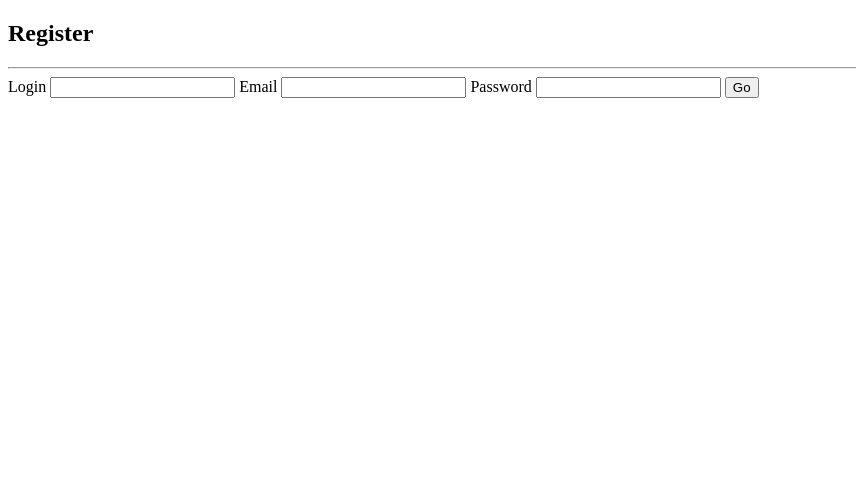
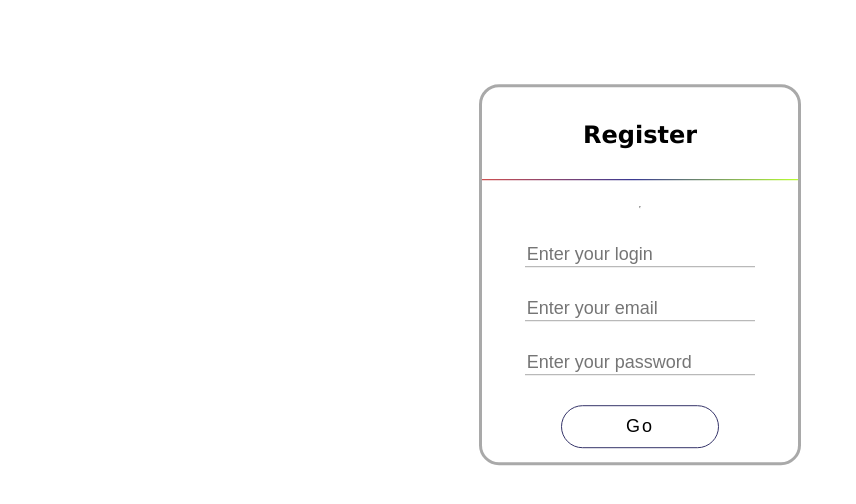
Before and after one commit to GraMmuLa/FormPract1, a plain HTML site: page index.html in a window 1280 px wide. Shown: the whole page, without its empty margins (0-856 px from the left). Drawn offline with Linux system fonts and the light colour scheme.

Commit message:
Styled the form. Edited style.css

```diff
--- a/css/style.css
+++ b/css/style.css
@@ -0,0 +1,84 @@
+.my-form {
+    font-family:Verdana, Geneva, Tahoma, sans-serif;
+
+    display: flex;
+    flex-direction: column;
+    height: 375px;
+    max-width: 25%;
+    align-items: center;
+    justify-content: space-around;
+    margin: auto;
+    transform: translateY(20%);
+
+    border: 3px solid darkgray;
+    border-radius: 20px;
+}
+
+.my-form__header {
+    align-self: stretch;
+    text-align: center;
+}
+
+.my-form__header::after {
+    content: '';
+    display: block;
+    background: linear-gradient(90deg, rgba(196,37,37,1) 0%, rgba(9,9,121,1) 48%, rgba(168,255,0,1) 100%);
+    width: 100%;
+    height: 1px;
+    position: relative;
+    top: 30px;
+}
+
+.my-form__text-block {
+    display: flex;
+    flex-direction: column;
+    align-items: center;
+}
+
+.my-form__text {
+    font-size: 18px;
+    width: 96%;
+    border: none;
+    border-bottom: 1px solid darkgray;
+    outline: none;
+}
+
+.underline {
+    background-color: dodgerblue;
+    display: inline-block;
+    height: 2px;
+    position: relative;
+    top: -1px;
+    -webkit-transform: scale(0, 1);
+    transform: scale(0, 1);
+    -webkit-transition: all 0.5s linear;
+    transition: all 0.5s linear;
+    width: 100%;
+}
+
+.my-form__text:focus+.underline {
+    transform: scale(1);
+}
+
+.my-form__btn {
+    align-self: center;
+    width: 50%;
+
+    border: none;
+    border-radius: 50px;
+    padding: 10px;
+    font-size: 18px;
+    background: linear-gradient(to right, black 50%, white 50%);
+    background-size: 201% 100%;
+    letter-spacing: 2px;
+    background-position: right bottom;
+    border: 1px solid rgb(53, 52, 105);
+    cursor: pointer;
+
+    transition: all .5s ease-out;
+}
+
+.my-form__btn:hover {
+    background-position: left bottom;
+    color: #fff
+}
--- a/index.html
+++ b/index.html
@@ -6,23 +6,33 @@
     <meta http-equiv="X-UA-Compatible" content="IE=edge">
     <meta name="viewport" content="width=device-width, initial-scale=1.0">
     <title>Form 1</title>
-
-    <link rel="stylesheet" src="css/style.css" />
+    <link rel="stylesheet" href="css/style.css" />
 </head>
 
 <body>
     <form action="#" class="my-form" method="post">
         <h2 class="my-form__header">Register</h2>
-        <hr class="my-form__separator" />
+        <hr class="my-form__separator">
 
-        <label for="my-form__login">Login</label>
-        <input type="text" name="login" id="my-form__login" class="my-form__text" />
+        <div class="my-form__text-block">
+            <label for="my-form__login"></label>
+            <input placeholder="Enter your login" type="text" name="login" id="my-form__login" class="my-form__text" />
+            <span class="underline"></span>
+        </div>
 
-        <label for="my-form__login">Email</label>
-        <input type="text" name="email" id="my-form__email" class="my-form__text" />
 
-        <label for="my-form__password">Password</label>
-        <input type="password" name="password" id="my-form__password" class="my-form__text" />
+        <div class="my-form__text-block">
+            <label for="my-form__login"></label>
+            <input placeholder="Enter your email" type="text" name="email" id="my-form__email" class="my-form__text" />
+            <span class="underline"></span>
+        </div>
+
+        <div class="my-form__text-block">
+            <label for="my-form__password"></label>
+            <input placeholder="Enter your password" type="password" name="password" id="my-form__password"
+                class="my-form__text" />
+            <span class="underline"></span>
+        </div>
 
         <input type="submit" value="Go" class="my-form__btn" />
     </form>
--- a/js/main.js
+++ b/js/main.js
@@ -0,0 +1 @@
+console.log("HEllo wolrd!");
```
